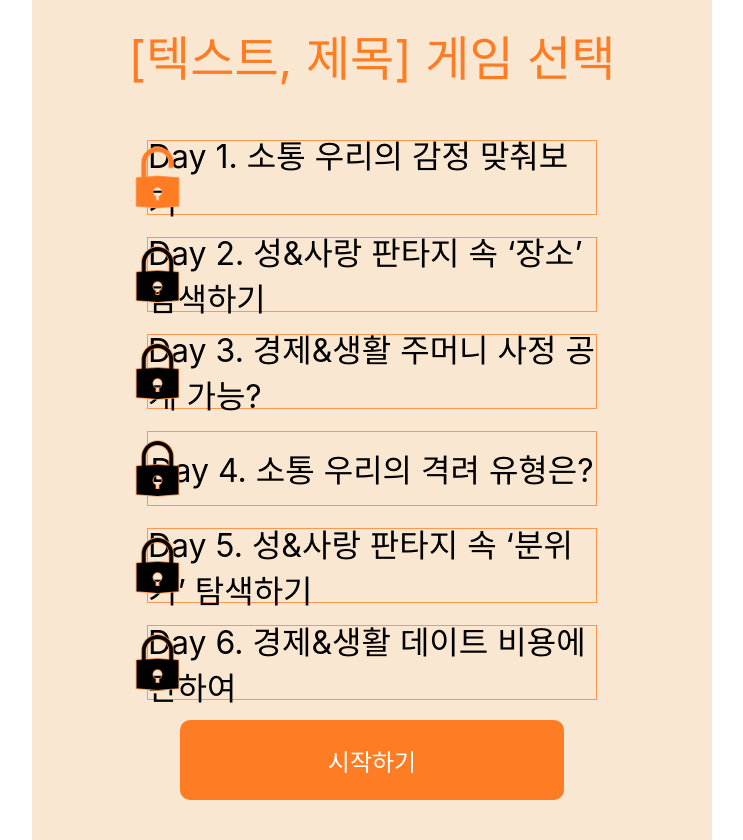
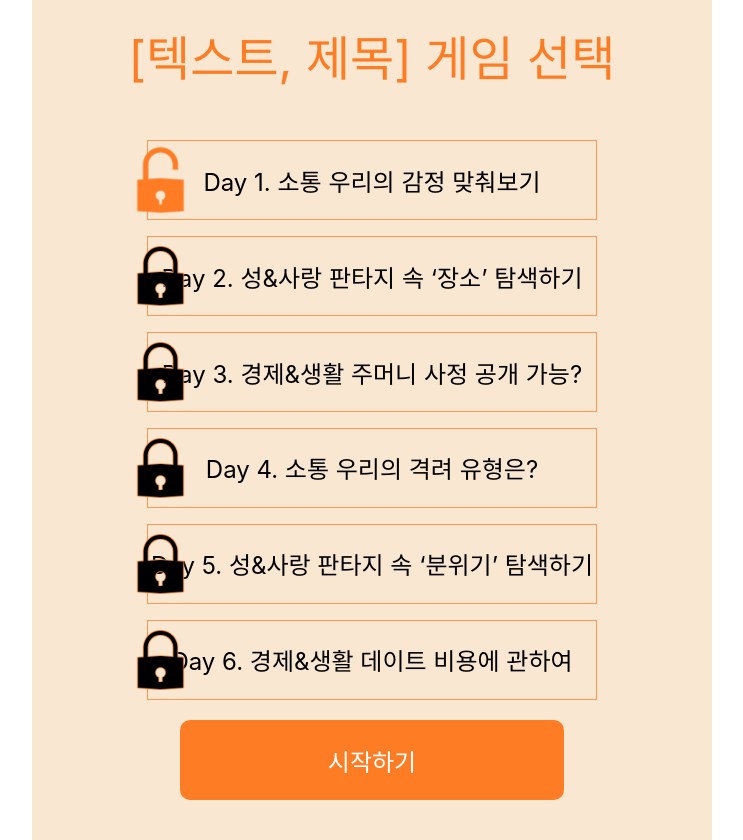
Before and after one commit to qocksdlf123/banjjog, a React (Create React App) app in the folder front/: page /gameList in a window 1280 px wide. Shown: the whole page, without its empty margins (268-1011 px from the left). Built offline with nearby package versions, Linux system fonts and the light colour scheme.

Commit message:
:boom: style : 공통 class 제거

```diff
--- a/front/src/page/GameListPage/style.scss
+++ b/front/src/page/GameListPage/style.scss
@@ -19,15 +19,6 @@ $gameListItemBorderColor: #ff9750;
 @media only screen and (min-width: 1025px) {
   body {
     font-size: 18px;
-  }
-  .webapp-box {
-    display: flex;
-    flex-direction: column;
-    margin: auto auto;
-    padding: 20px;
-    width: 50vw;
-    height: 100vh;
-    background-color: $backgroundColor;
   }
   .gameList-header {
     height: 15%;
@@ -59,9 +50,9 @@ $gameListItemBorderColor: #ff9750;
     align-items: center;
     position: relative;
     width: 70%;
-    height: 13%;
+    height: 14%;
     border: 1px solid $gameListItemBorderColor;
-    font-size: xx-large;
+    font-size: x-large;
     cursor: pointer;
   }
   .gameList-item-unlock {
```
